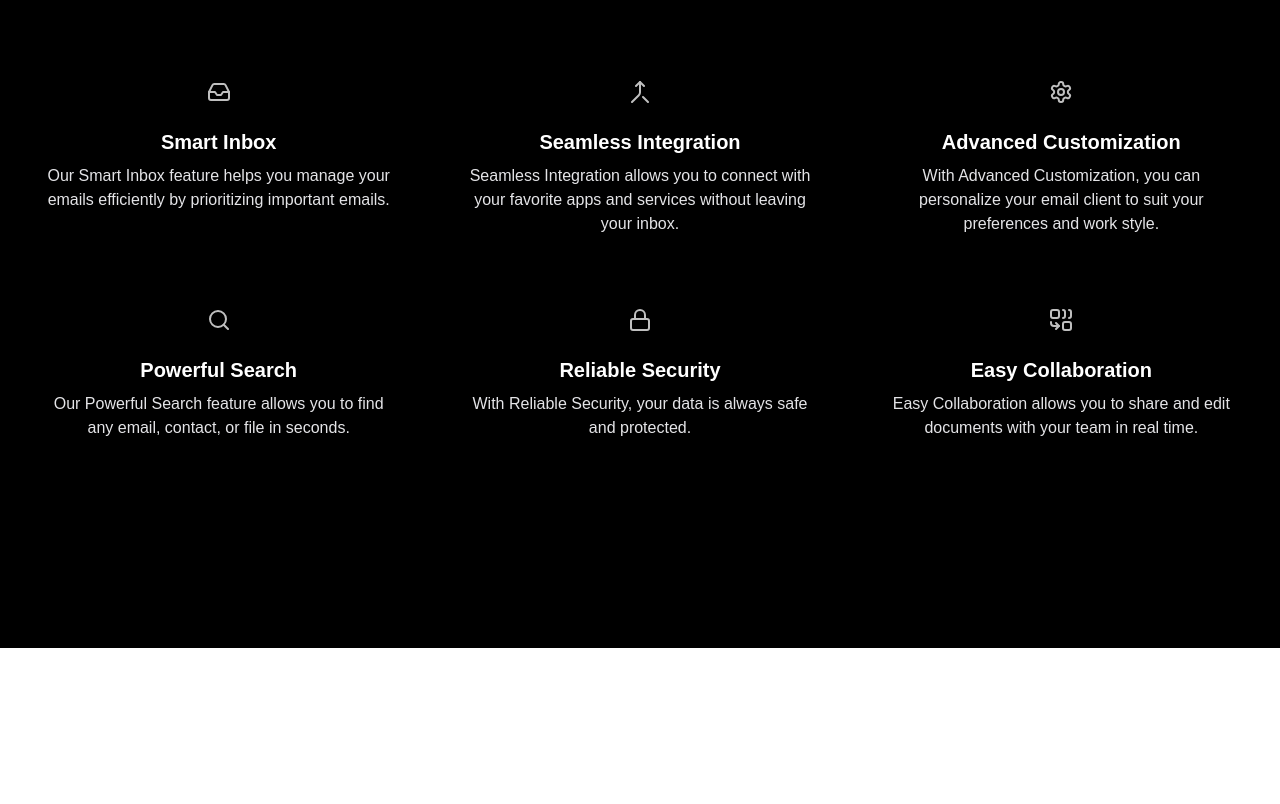
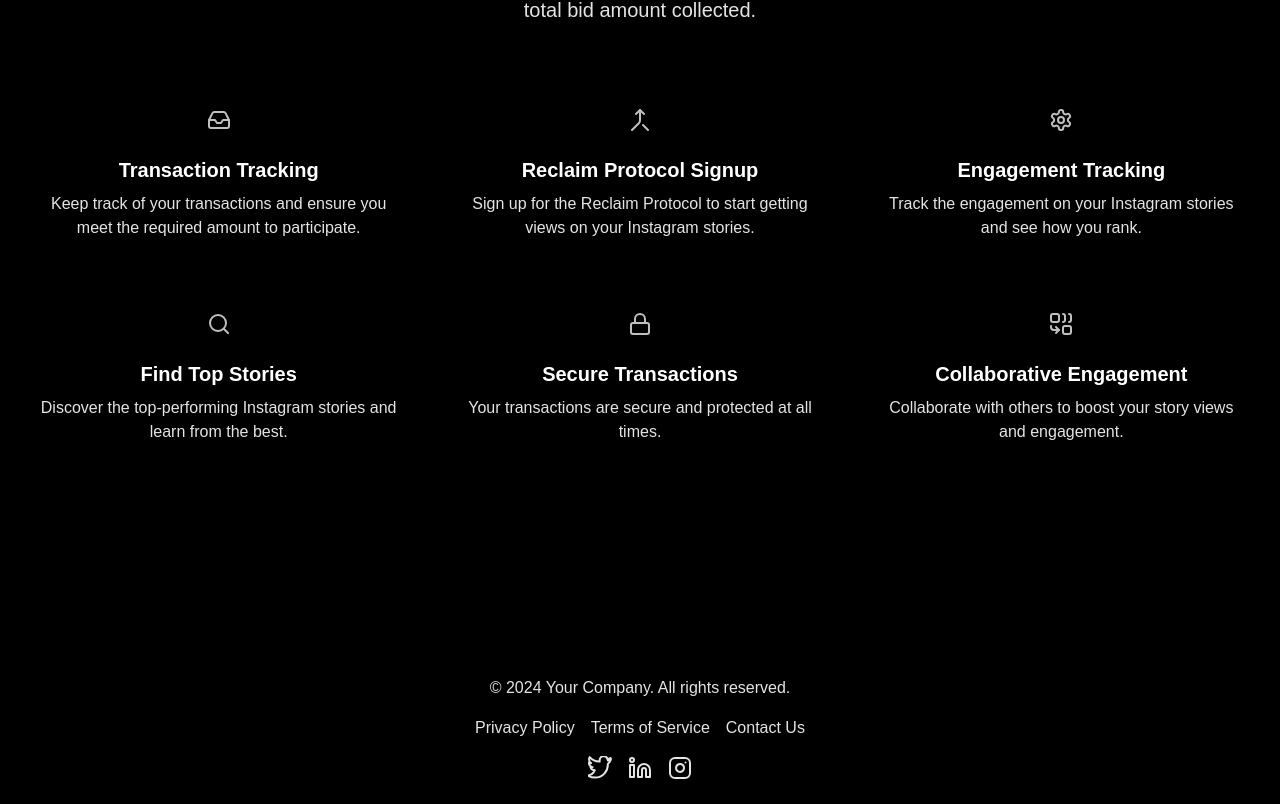
Before and after one commit to skartik-sk/blinks-mini, a Next.js app: page / in a window 1280 px wide. Shown: the part 516-1320 px from the top of the page. Before the commit the page ends 1164 px from the top, so only its background shows below. Built offline with nearby package versions, Linux system fonts and the light colour scheme; no server answers.

Commit message:
front page

```diff
--- a/src/app/page.tsx
+++ b/src/app/page.tsx
@@ -3,22 +3,22 @@
  * @see https://v0.dev/t/0W13RkH
  * Documentation: https://v0.dev/docs#integrating-generated-code-into-your-nextjs-app
  */
-import ConnectPhantomWallet from "./connectPhantomWallet/page"
-
+import ConnectPhantomWallet from "./connectPhantomWallet/page";
 
 export default function FrontPage() {
   return (
+    <>
       <section className="flex justify-center w-full py-12 md:py-24 lg:py-32 xl:py-48 bg-black">
         <div className="container px-4 md:px-6">
           <div className="grid gap-6 items-center">
             <div className="flex flex-col justify-center items-center space-y-8 text-center gap-7">
-            <ConnectPhantomWallet/>
+              <ConnectPhantomWallet />
               <div className="space-y-2">
                 <h1 className="text-3xl font-bold tracking-tighter sm:text-5xl xl:text-6xl/none bg-clip-text text-transparent bg-gradient-to-r from-white to-gray-500">
-                Discover Our Unique Features
+                  Engage and Earn with Instagram Stories
                 </h1>
                 <p className="max-w-[600px] text-zinc-200 md:text-xl dark:text-zinc-100 mx-auto">
-                Our features are designed to enhance your productivity and streamline your workflow.
+                  Perform transactions, sign up for the Reclaim Protocol, and get views on your Instagram stories. The highest engagement wins the total bid amount collected.
                 </p>
               </div>
               <div className="w-full max-w-full space-y-4 mx-auto">
@@ -27,68 +27,115 @@ export default function FrontPage() {
                     <div className="p-2 bg-black bg-opacity-50 rounded-full">
                       <InboxIcon className="text-white h-6 w-6 mb-2 opacity-75" />
                     </div>
-                  <h2 className="text-xl font-bold text-white">Smart Inbox</h2>
+                    <h2 className="text-xl font-bold text-white">Transaction Tracking</h2>
                     <p className="text-zinc-200 dark:text-zinc-100">
-                    Our Smart Inbox feature helps you manage your emails efficiently by prioritizing important emails.
+                      Keep track of your transactions and ensure you meet the required amount to participate.
                     </p>
                   </div>
                   <div className="flex flex-col items-center space-y-2 border-gray-800 p-4 rounded-lg">
                     <div className="p-2 bg-black bg-opacity-50 rounded-full">
                       <MergeIcon className="text-white h-6 w-6 mb-2 opacity-75" />
                     </div>
-                  <h2 className="text-xl font-bold text-white">Seamless Integration</h2>
+                    <h2 className="text-xl font-bold text-white">Reclaim Protocol Signup</h2>
                     <p className="text-zinc-200 dark:text-zinc-100">
-                    Seamless Integration allows you to connect with your favorite apps and services without leaving your
-                    inbox.
+                      Sign up for the Reclaim Protocol to start getting views on your Instagram stories.
                     </p>
                   </div>
                   <div className="flex flex-col items-center space-y-2 border-gray-800 p-4 rounded-lg">
                     <div className="p-2 bg-black bg-opacity-50 rounded-full">
                       <SettingsIcon className="text-white h-6 w-6 mb-2 opacity-75" />
                     </div>
-                  <h2 className="text-xl font-bold text-white">Advanced Customization</h2>
+                    <h2 className="text-xl font-bold text-white">Engagement Tracking</h2>
                     <p className="text-zinc-200 dark:text-zinc-100">
-                    With Advanced Customization, you can personalize your email client to suit your preferences and work
-                    style.
+                      Track the engagement on your Instagram stories and see how you rank.
                     </p>
                   </div>
                   <div className="flex flex-col items-center space-y-2 border-gray-800 p-4 rounded-lg">
                     <div className="p-2 bg-black bg-opacity-50 rounded-full">
                       <SearchIcon className="text-white h-6 w-6 mb-2 opacity-75" />
                     </div>
-                  <h2 className="text-xl font-bold text-white">Powerful Search</h2>
+                    <h2 className="text-xl font-bold text-white">Find Top Stories</h2>
                     <p className="text-zinc-200 dark:text-zinc-100">
-                    Our Powerful Search feature allows you to find any email, contact, or file in seconds.
+                      Discover the top-performing Instagram stories and learn from the best.
                     </p>
                   </div>
                   <div className="flex flex-col items-center space-y-2 border-gray-800 p-4 rounded-lg">
                     <div className="p-2 bg-black bg-opacity-50 rounded-full">
                       <LockIcon className="text-white h-6 w-6 mb-2 opacity-75" />
                     </div>
-                  <h2 className="text-xl font-bold text-white">Reliable Security</h2>
+                    <h2 className="text-xl font-bold text-white">Secure Transactions</h2>
                     <p className="text-zinc-200 dark:text-zinc-100">
-                    With Reliable Security, your data is always safe and protected.
+                      Your transactions are secure and protected at all times.
                     </p>
                   </div>
                   <div className="flex flex-col items-center space-y-2 border-gray-800 p-4 rounded-lg">
                     <div className="p-2 bg-black bg-opacity-50 rounded-full">
                       <CombineIcon className="text-white h-6 w-6 mb-2 opacity-75" />
                     </div>
-                  <h2 className="text-xl font-bold text-white">Easy Collaboration</h2>
+                    <h2 className="text-xl font-bold text-white">Collaborative Engagement</h2>
                     <p className="text-zinc-200 dark:text-zinc-100">
-                    Easy Collaboration allows you to share and edit documents with your team in real time.
+                      Collaborate with others to boost your story views and engagement.
                     </p>
                   </div>
+                  {/* <div className="flex flex-col items-center space-y-2 border-gray-800 p-4 rounded-lg">
+                    <div className="p-2 bg-black bg-opacity-50 rounded-full">
+                      <ZapIcon className="text-white h-6 w-6 mb-2 opacity-75" />
+                    </div>
+                    <h2 className="text-xl font-bold text-white">Instant Rewards</h2>
+                    <p className="text-zinc-200 dark:text-zinc-100">
+                      Earn instant rewards based on the engagement of your Instagram stories.
+                    </p>
+                  </div>
+                  <div className="flex flex-col items-center space-y-2 border-gray-800 p-4 rounded-lg">
+                    <div className="p-2 bg-black bg-opacity-50 rounded-full">
+                      <ChartIcon className="text-white h-6 w-6 mb-2 opacity-75" />
+                    </div>
+                    <h2 className="text-xl font-bold text-white">Analytics Dashboard</h2>
+                    <p className="text-zinc-200 dark:text-zinc-100">
+                      Access detailed analytics to track the performance of your stories.
+                    </p>
+                  </div>
+                  <div className="flex flex-col items-center space-y-2 border-gray-800 p-4 rounded-lg">
+                    <div className="p-2 bg-black bg-opacity-50 rounded-full">
+                      <GiftIcon className="text-white h-6 w-6 mb-2 opacity-75" />
+                    </div>
+                    <h2 className="text-xl font-bold text-white">Exclusive Offers</h2>
+                    <p className="text-zinc-200 dark:text-zinc-100">
+                      Unlock exclusive offers and promotions by participating in the program.
+                    </p>
+                  </div> */}
                 </div>
               </div>
             </div>
           </div>
         </div>
       </section>
-  )
+            <footer className="bg-black py-6">
+        <div className="container mx-auto text-center text-zinc-200">
+          <p>&copy; {new Date().getFullYear()} Your Company. All rights reserved.</p>
+          <div className="flex justify-center space-x-4 mt-4">
+            <a href="#" className="text-zinc-200 hover:text-white">Privacy Policy</a>
+            <a href="#" className="text-zinc-200 hover:text-white">Terms of Service</a>
+            <a href="#" className="text-zinc-200 hover:text-white">Contact Us</a>
+          </div>
+          <div className="flex justify-center space-x-4 mt-4">
+            <a href="https://twitter.com" target="_blank" rel="noopener noreferrer" className="text-zinc-200 hover:text-white">
+              <TwitterIcon className="h-6 w-6" />
+            </a>
+            <a href="https://linkedin.com" target="_blank" rel="noopener noreferrer" className="text-zinc-200 hover:text-white">
+              <LinkedInIcon className="h-6 w-6" />
+            </a>
+            <a href="https://instagram.com" target="_blank" rel="noopener noreferrer" className="text-zinc-200 hover:text-white">
+              <InstagramIcon className="h-6 w-6" />
+            </a>
+          </div>
+        </div>
+      </footer>
+    </>
+  );
 }
 
-function CombineIcon(props:any) {
+function CombineIcon(props: any) {
   return (
     <svg
       {...props}
@@ -109,11 +156,10 @@ function CombineIcon(props:any) {
       <polyline points="7 21 10 18 7 15" />
       <rect width="8" height="8" x="14" y="14" rx="2" />
     </svg>
-  )
+  );
 }
 
-
-function InboxIcon(props:any) {
+function InboxIcon(props: any) {
   return (
     <svg
       {...props}
@@ -130,11 +176,10 @@ function InboxIcon(props:any) {
       <polyline points="22 12 16 12 14 15 10 15 8 12 2 12" />
       <path d="M5.45 5.11 2 12v6a2 2 0 0 0 2 2h16a2 2 0 0 0 2-2v-6l-3.45-6.89A2 2 0 0 0 16.76 4H7.24a2 2 0 0 0-1.79 1.11z" />
     </svg>
-  )
+  );
 }
 
-
-function LockIcon(props:any) {
+function LockIcon(props: any) {
   return (
     <svg
       {...props}
@@ -151,11 +196,10 @@ function LockIcon(props:any) {
       <rect width="18" height="11" x="3" y="11" rx="2" ry="2" />
       <path d="M7 11V7a5 5 0 0 1 10 0v4" />
     </svg>
-  )
+  );
 }
 
-
-function MergeIcon(props:any) {
+function MergeIcon(props: any) {
   return (
     <svg
       {...props}
@@ -173,11 +217,10 @@ function MergeIcon(props:any) {
       <path d="M12 2v10.3a4 4 0 0 1-1.172 2.872L4 22" />
       <path d="m20 22-5-5" />
     </svg>
-  )
+  );
 }
 
-
-function SearchIcon(props:any) {
+function SearchIcon(props: any) {
   return (
     <svg
       {...props}
@@ -194,11 +237,10 @@ function SearchIcon(props:any) {
       <circle cx="11" cy="11" r="8" />
       <path d="m21 21-4.3-4.3" />
     </svg>
-  )
+  );
 }
 
-
-function SettingsIcon(props:any) {
+function SettingsIcon(props: any) {
   return (
     <svg
       {...props}
@@ -215,5 +257,129 @@ function SettingsIcon(props:any) {
       <path d="M12.22 2h-.44a2 2 0 0 0-2 2v.18a2 2 0 0 1-1 1.73l-.43.25a2 2 0 0 1-2 0l-.15-.08a2 2 0 0 0-2.73.73l-.22.38a2 2 0 0 0 .73 2.73l.15.1a2 2 0 0 1 1 1.72v.51a2 2 0 0 1-1 1.74l-.15.09a2 2 0 0 0-.73 2.73l.22.38a2 2 0 0 0 2.73.73l.15-.08a2 2 0 0 1 2 0l.43.25a2 2 0 0 1 1 1.73V20a2 2 0 0 0 2 2h.44a2 2 0 0 0 2-2v-.18a2 2 0 0 1 1-1.73l.43-.25a2 2 0 0 1 2 0l.15.08a2 2 0 0 0 2.73-.73l.22-.39a2 2 0 0 0-.73-2.73l-.15-.08a2 2 0 0 1-1-1.74v-.5a2 2 0 0 1 1-1.74l.15-.09a2 2 0 0 0 .73-2.73l-.22-.38a2 2 0 0 0-2.73-.73l-.15.08a2 2 0 0 1-2 0l-.43-.25a2 2 0 0 1-1-1.73V4a2 2 0 0 0-2-2z" />
       <circle cx="12" cy="12" r="3" />
     </svg>
-  )
+  );
 }
+
+function ZapIcon(props: any) {
+  return (
+    <svg
+      {...props}
+      xmlns="http://www.w3.org/2000/svg"
+      width="24"
+      height="24"
+      viewBox="0 0 24 24"
+      fill="none"
+      stroke="currentColor"
+      strokeWidth="2"
+      strokeLinecap="round"
+      strokeLinejoin="round"
+    >
+      <polygon points="13 2 3 14 12 14 11 22 21 10 12 10 13 2" />
+    </svg>
+  );
+}
+
+function ChartIcon(props: any) {
+  return (
+    <svg
+      {...props}
+      xmlns="http://www.w3.org/2000/svg"
+      width="24"
+      height="24"
+      viewBox="0 0 24 24"
+      fill="none"
+      stroke="currentColor"
+      strokeWidth="2"
+      strokeLinecap="round"
+      strokeLinejoin="round"
+    >
+      <line x1="18" y1="20" x2="18" y2="10" />
+      <line x1="12" y1="20" x2="12" y2="4" />
+      <line x1="6" y1="20" x2="6" y2="14" />
+    </svg>
+  );
+}
+
+function GiftIcon(props: any) {
+  return (
+    <svg
+      {...props}
+      xmlns="http://www.w3.org/2000/svg"
+      width="24"
+      height="24"
+      viewBox="0 0 24 24"
+      fill="none"
+      stroke="currentColor"
+      strokeWidth="2"
+      strokeLinecap="round"
+      strokeLinejoin="round"
+    >
+      <polyline points="20 12 20 22 4 22 4 12" />
+      <rect width="20" height="5" x="2" y="7" />
+      <line x1="12" y1="22" x2="12" y2="7" />
+      <path d="M12 7H7.5a2.5 2.5 0 1 1 0-5C10 2 12 7 12 7z" />
+      <path d="M12 7h4.5a2.5 2.5 0 1 0 0-5C14 2 12 7 12 7z" />
+    </svg>
+  );
+}
+
+function TwitterIcon(props: any) {
+  return (
+    <svg
+      {...props}
+      xmlns="http://www.w3.org/2000/svg"
+      width="24"
+      height="24"
+      viewBox="0 0 24 24"
+      fill="none"
+      stroke="currentColor"
+      strokeWidth="2"
+      strokeLinecap="round"
+      strokeLinejoin="round"
+    >
+      <path d="M23 3a10.9 10.9 0 0 1-3.14 1.53A4.48 4.48 0 0 0 22.43 2a9.09 9.09 0 0 1-2.88 1.1A4.52 4.52 0 0 0 16.11 0c-2.5 0-4.5 2.01-4.5 4.5 0 .35.04.7.11 1.03A12.94 12.94 0 0 1 1.64 1.15a4.48 4.48 0 0 0-.61 2.27c0 1.57.8 2.95 2.02 3.76A4.48 4.48 0 0 1 .96 6.6v.06c0 2.2 1.56 4.03 3.63 4.45a4.52 4.52 0 0 1-2.04.08 4.5 4.5 0 0 0 4.2 3.12A9.05 9.05 0 0 1 0 19.54a12.8 12.8 0 0 0 6.95 2.04c8.34 0 12.9-6.92 12.9-12.9 0-.2 0-.39-.01-.58A9.22 9.22 0 0 0 23 3z" />
+    </svg>
+  );
+}
+
+function LinkedInIcon(props: any) {
+  return (
+    <svg
+      {...props}
+      xmlns="http://www.w3.org/2000/svg"
+      width="24"
+      height="24"
+      viewBox="0 0 24 24"
+      fill="none"
+      stroke="currentColor"
+      strokeWidth="2"
+      strokeLinecap="round"
+      strokeLinejoin="round"
+    >
+      <path d="M16 8a6 6 0 0 1 6 6v7h-4v-7a2 2 0 0 0-4 0v7h-4v-7a6 6 0 0 1 6-6z" />
+      <rect width="4" height="12" x="2" y="9" />
+      <circle cx="4" cy="4" r="2" />
+    </svg>
+  );
+}
+
+function InstagramIcon(props: any) {
+  return (
+    <svg
+      {...props}
+      xmlns="http://www.w3.org/2000/svg"
+      width="24"
+      height="24"
+      viewBox="0 0 24 24"
+      fill="none"
+      stroke="currentColor"
+      strokeWidth="2"
+      strokeLinecap="round"
+      strokeLinejoin="round"
+    >
+      <rect width="20" height="20" x="2" y="2" rx="5" ry="5" />
+      <path d="M16 11.37A4 4 0 1 1 12.63 8 4 4 0 0 1 16 11.37z" />
+      <line x1="17.5" y1="6.5" x2="17.5" y2="6.5" />
+    </svg>
+  );
+}
```
Lines whose indentation alone changed are shown as unchanged.
